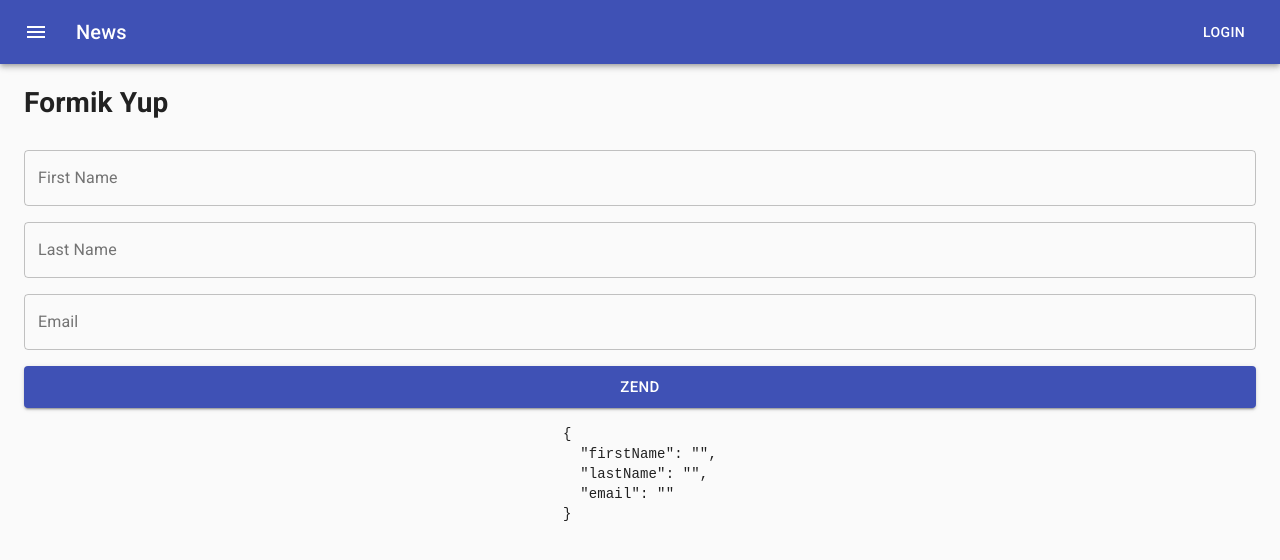
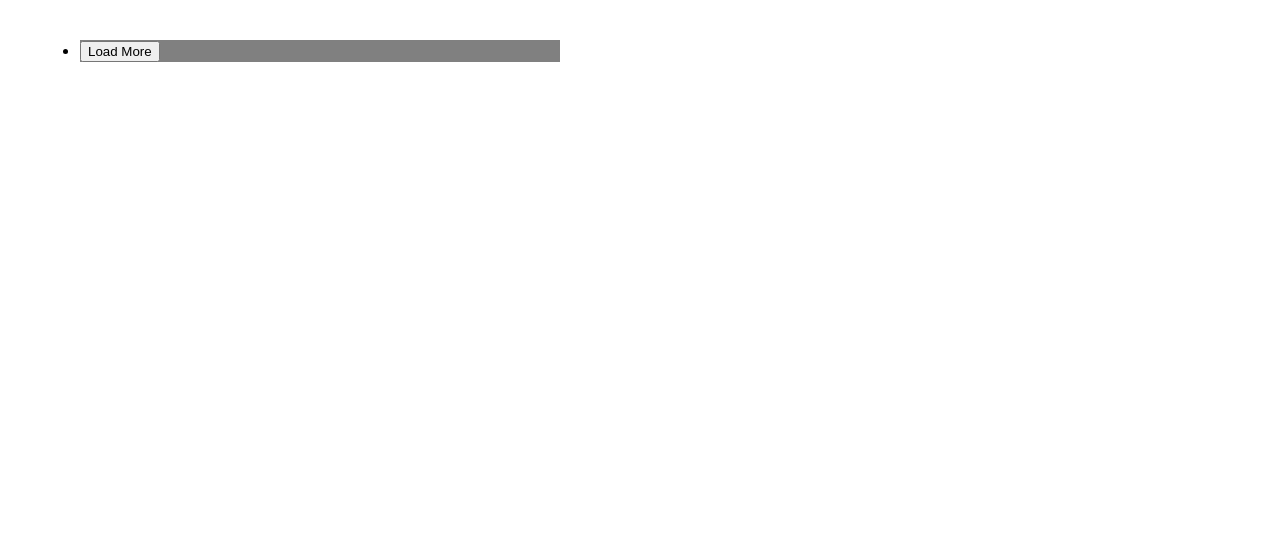
Before and after one commit to RubyJane88/formikyup_reacthooks_demosample, a React (Create React App) app: page / in a window 1280 px wide. Shown: the top 560 px of the page. Built offline with nearby package versions, Linux system fonts and the light colour scheme.

Commit message:
useReducer added

```diff
--- a/src/App.js
+++ b/src/App.js
@@ -10,6 +10,8 @@ import Container from "@material-ui/core/Container";
 import FormikPlainForm from "./components/formik-plain-form";
 import * as yup from "yup";
 import CssBaseline from "@material-ui/core/CssBaseline";
+import initialOfPersonObject from "./forms-schema/formikplain";
+import UseReducerDemo from "./components/use-reducer-demo";
 
 export default function ReactHook() {
   /*
@@ -29,59 +31,54 @@ react class:
   }
   */
   const classes = useStyles();
-  const [person, setPerson] = useState({
-    firstName: "",
-    lastName: "",
-    email: "",
-  });
 
   //to update the values of the local state Person object
-  useEffect(() => {
-    setPerson({ firstName: "", lastName: "", email: "" });
-  }, []);
+  useEffect(() => {}, []);
   // [] - to stop infinite look
 
   return (
     <div>
-      <div className={classes.root}>
-        <AppBar position="static">
-          <Toolbar>
-            <IconButton
-              edge="start"
-              className={classes.menuButton}
-              color="inherit"
-              aria-label="menu"
-            >
-              <MenuIcon />
-            </IconButton>
-            <Typography variant="h6" className={classes.title}>
-              News
-            </Typography>
-            <Button color="inherit">Login</Button>
-          </Toolbar>
-        </AppBar>
-      </div>
+      <UseReducerDemo />
 
-      <CssBaseline>
-        <Container>
-          <h1>Formik Yup</h1>
+      {/*<div className={classes.root}>*/}
+      {/*  <AppBar position="static">*/}
+      {/*    <Toolbar>*/}
+      {/*      <IconButton*/}
+      {/*        edge="start"*/}
+      {/*        className={classes.menuButton}*/}
+      {/*        color="inherit"*/}
+      {/*        aria-label="menu"*/}
+      {/*      >*/}
+      {/*        <MenuIcon />*/}
+      {/*      </IconButton>*/}
+      {/*      <Typography variant="h6" className={classes.title}>*/}
+      {/*        News*/}
+      {/*      </Typography>*/}
+      {/*      <Button color="inherit">Login</Button>*/}
+      {/*    </Toolbar>*/}
+      {/*  </AppBar>*/}
+      {/*</div>*/}
 
-          <FormikPlainForm
-            initialValues={person}
-            textButton={"zend"}
-            textFieldOne={"firstName"}
-            textFieldTwo={"lastName"}
-            textFieldThree={"email"}
-            placeholderOne={"🍇"}
-            placeholderTwo={"🍊"}
-            placeholderThree={"🥒"}
-            labelOne={"First Name"}
-            labelTwo={"Last Name"}
-            labelThree={"Email"}
-            validationSchema={schema}
-          />
-        </Container>
-      </CssBaseline>
+      {/*<CssBaseline>*/}
+      {/*  <Container>*/}
+      {/*    <h1>Formik Yup</h1>*/}
+
+      {/*    <FormikPlainForm*/}
+      {/*      initialValues={initialOfPersonObject}*/}
+      {/*      textButton={"zend"}*/}
+      {/*      textFieldOne={"firstName"}*/}
+      {/*      textFieldTwo={"lastName"}*/}
+      {/*      textFieldThree={"email"}*/}
+      {/*      placeholderOne={"🍇"}*/}
+      {/*      placeholderTwo={"🍊"}*/}
+      {/*      placeholderThree={"🥒"}*/}
+      {/*      labelOne={"First Name"}*/}
+      {/*      labelTwo={"Last Name"}*/}
+      {/*      labelThree={"Email"}*/}
+      {/*      validationSchema={schema}*/}
+      {/*    />*/}
+      {/*  </Container>*/}
+      {/*</CssBaseline>*/}
     </div>
   );
 }
--- a/src/components/formik-plain-form.js
+++ b/src/components/formik-plain-form.js
@@ -1,7 +1,6 @@
 import React from "react";
 import { makeStyles } from "@material-ui/core/styles";
 import { ErrorMessage, Form, Formik } from "formik";
-import TextField from "@material-ui/core/TextField";
 import Button from "@material-ui/core/Button";
 import FormikValuesViewer from "./formik-values-viewer";
 import FormikTextfield from "./formik-textfield";
--- /dev/null
+++ b/src/components/use-reducer-demo.js
@@ -0,0 +1,89 @@
+import React from "react";
+import { makeStyles } from "@material-ui/core/styles";
+
+const allData = new Array(25).fill(0).map((_val, i) => i + 1);
+const perPage = 5;
+
+//reducer function
+const reducer = (state, action) => {
+  switch (action.type) {
+    case "start":
+      return { ...state, loading: true };
+    case "loaded":
+      return {
+        ...state,
+        loading: false,
+        data: [...state.data, ...action.newData],
+        more: action.newData.length === perPage,
+        after: state.after + action.newData.length,
+      };
+    default:
+      throw new Error("Don't understand the action");
+  }
+};
+
+function UseReducerDemo() {
+  const [state, dispatch] = React.useReducer(reducer, {
+    loading: false,
+    more: true,
+    data: [],
+    after: 0,
+  });
+
+  const { loading, data, after, more } = state;
+  const classes = useStyles();
+
+  return (
+    <div className={classes.rootInput}>
+      <ul>
+        {data.map((row) => (
+          <li key={row} style={{ background: "pink" }}>
+            {row}
+          </li>
+        ))}
+
+        {loading && <li>Loading...</li>}
+
+        {!loading && more && (
+          <li style={{ background: "gray" }}>
+            <button
+              onClick={() => {
+                dispatch({ type: "start" });
+
+                /* dispatch another event when the data has bee loaded*/
+                setTimeout(() => {
+                  const newData = allData.slice(after, after + perPage);
+                  dispatch({ type: "loaded", newData });
+                }, 1000);
+              }}
+            >
+              Load More
+            </button>
+          </li>
+        )}
+      </ul>
+    </div>
+  );
+}
+
+export default UseReducerDemo;
+
+const useStyles = makeStyles((theme) => ({
+  root: {
+    flexGrow: 1,
+  },
+  menuButton: {
+    marginRight: theme.spacing(2),
+  },
+  title: {
+    flexGrow: 1,
+  },
+
+  rootInput: {
+    "& > *": {
+      margin: theme.spacing(5),
+      height: "30rem",
+      width: "30rem",
+    },
+  },
+}));
```
Also changed, not shown: src/components/formik-textfield.js (line endings or trailing spaces).
